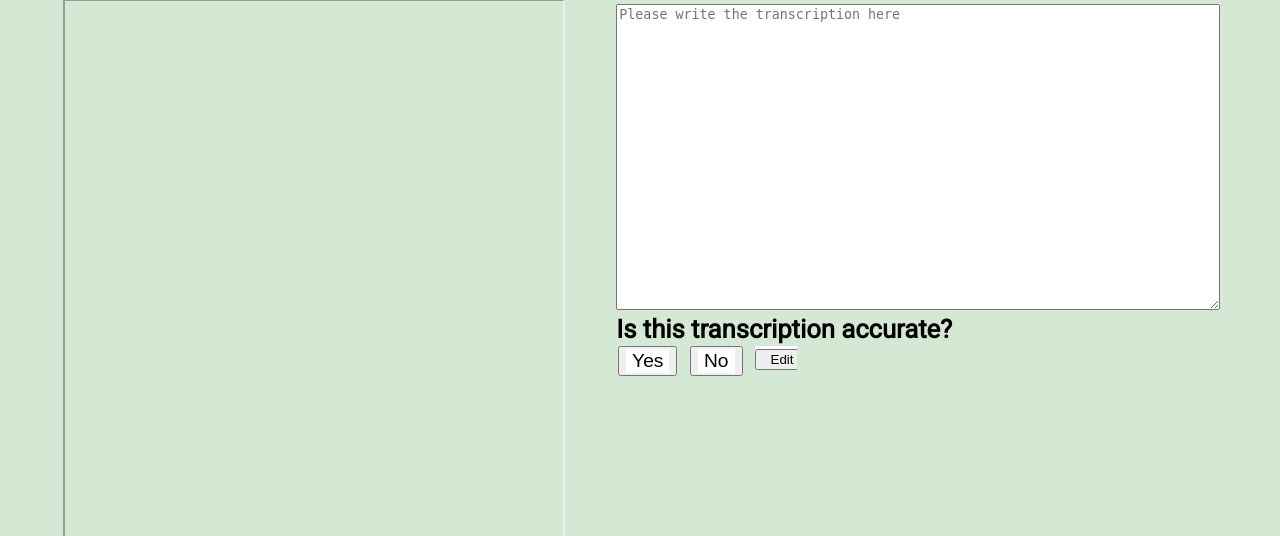
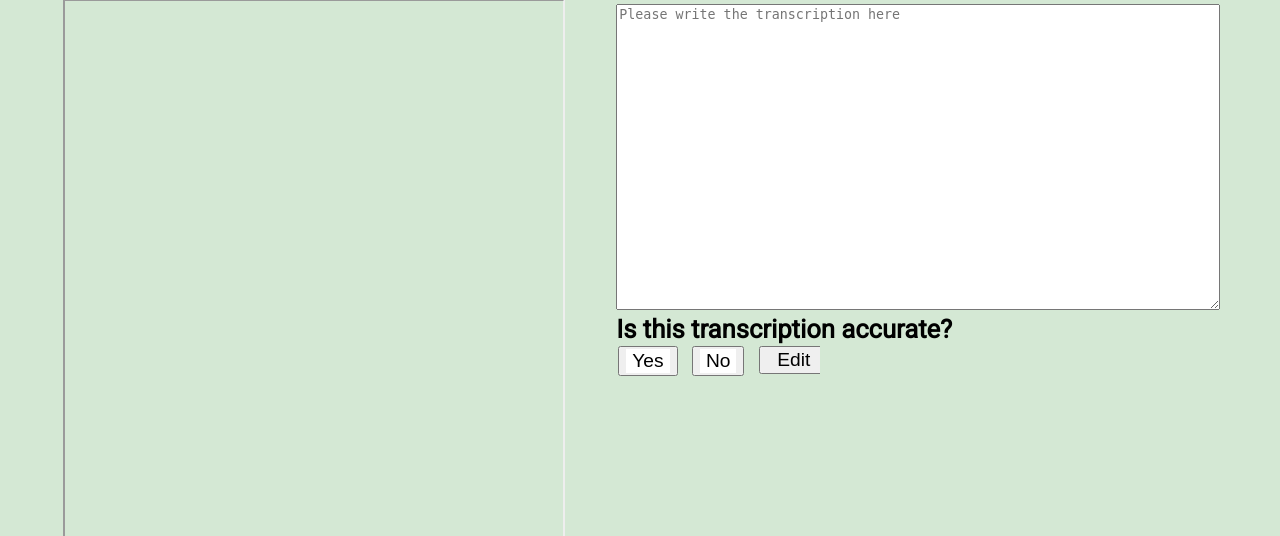
Before and after one commit to Phantasmogenesis/Crowd-sourced-transcriptions, a Python web app: template templates/review.html in a window 1280 px wide. Shown: the part 100-636 px from the top of the page. Run offline with Jinja, Linux system fonts and the light colour scheme; the template is opened without the code that fills it, so the values that code supplies are empty.

Commit message:
font size adjust

```diff
--- a/templates/review.html
+++ b/templates/review.html
@@ -100,7 +100,7 @@ a.fa:hover {color:#ADD8E6; opacity: 0.7;
                     <input method="post" type="hidden" id="fileData" name="fileData" value="{{jpg_data}}" readonly/>
                     <li style="margin-right: 5%;"><button><input type="submit" name="Yes" value="Yes"></button></li>
                     <li style="margin-right: 5%;"><button> <input type="submit" name="No" value="No"></button></li>
-                    <li ><a id="edit" onclick="edit()"><button>&nbsp&nbspEdit&nbsp&nbsp&nbsp&nbsp&nbsp&nbsp</button></a></li>
+                    <li ><a id="edit" onclick="edit()"><button style="font-size: 1.5vw;">&nbsp&nbspEdit&nbsp&nbsp&nbsp&nbsp&nbsp&nbsp</button></a></li>
                 </ul>
             </div>
             </form>
```
